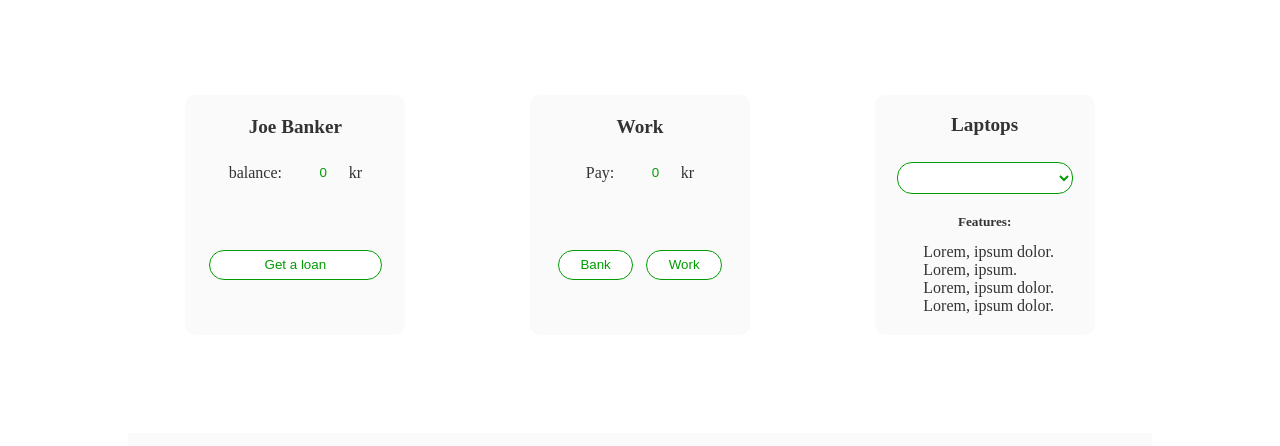
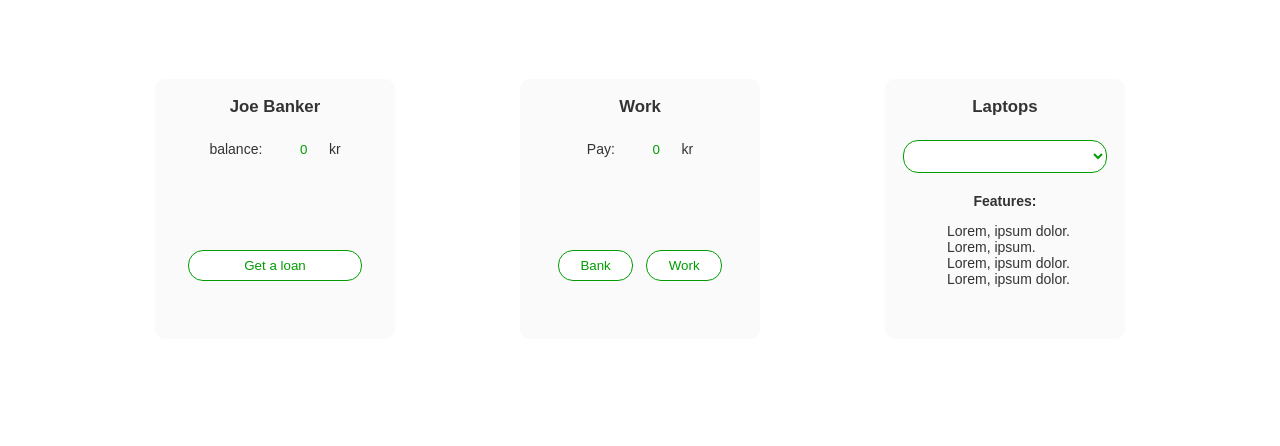
Before and after one commit to doytsujin/computerstore, a plain HTML site: page index.html in a window 1280 px wide. Shown: the part 68-514 px from the top of the page. Drawn offline with Linux system fonts and the light colour scheme; no server answers.

Commit message:
minor stylish changes

```diff
--- a/index.html
+++ b/index.html
@@ -67,7 +67,7 @@
             </header>
             <label for="select-computer"></label>
             <select id="select-computer" name="select-computer"></select>
-            <h5>Features:</h5>
+            <h4>Features:</h4>
             <ul class="specs">
               <li>Lorem, ipsum dolor.</li>
               <li>Lorem, ipsum.</li>
--- a/styles.css
+++ b/styles.css
@@ -17,6 +17,8 @@ body {
   min-height: 100vh;
   width: 100%;
   background-color: var(--bg-primary-color);
+  font-family: Arial, Helvetica, sans-serif;
+  font-size: 14px;
 }
 
 .main-header {
@@ -43,7 +45,7 @@ main {
 
 .container {
   margin: 0 auto;
-  width: 80%;
+  width: 85%;
 }
 .card-container {
   height: 80%;
@@ -56,23 +58,24 @@ main {
 .grid {
   width: 100%;
   display: grid;
-  grid-template-columns: repeat(auto-fit, minmax(200px, 1fr));
-  gap: 10px;
+  grid-template-columns: repeat(auto-fit, minmax(240px, 1fr));
+  gap: .5em;
   place-items: center;
+  margin-bottom: 2em;
 }
 article,
 .laptop-display-section {
   background-color: var(--bg-secondary-color);
   color: var(--text-dark);
-  height: 240px;
 }
 article {
-  width: 220px;
+  height: 260px;
+  width: 240px;
   border-radius: 10px;
 }
 .laptop-display-section {
   width: 100%;
-  height: 200px;
+  height: fit-content;
   justify-content: center;
 }
 .flex {
@@ -174,7 +177,7 @@ button:active {
   transform-style: preserve-3d;
 }
 
-h5 {
+h4 {
   margin: 1em auto;
 }
 .specs {
@@ -198,8 +201,11 @@ h5 {
   height: 7em;
 }
 .laptop-description-container {
-  width: 12em;
+  width: 14em;
 }
 .price {
   margin: 0 auto 0.5em;
 }
+.description {
+  margin: 0;
+}
```
